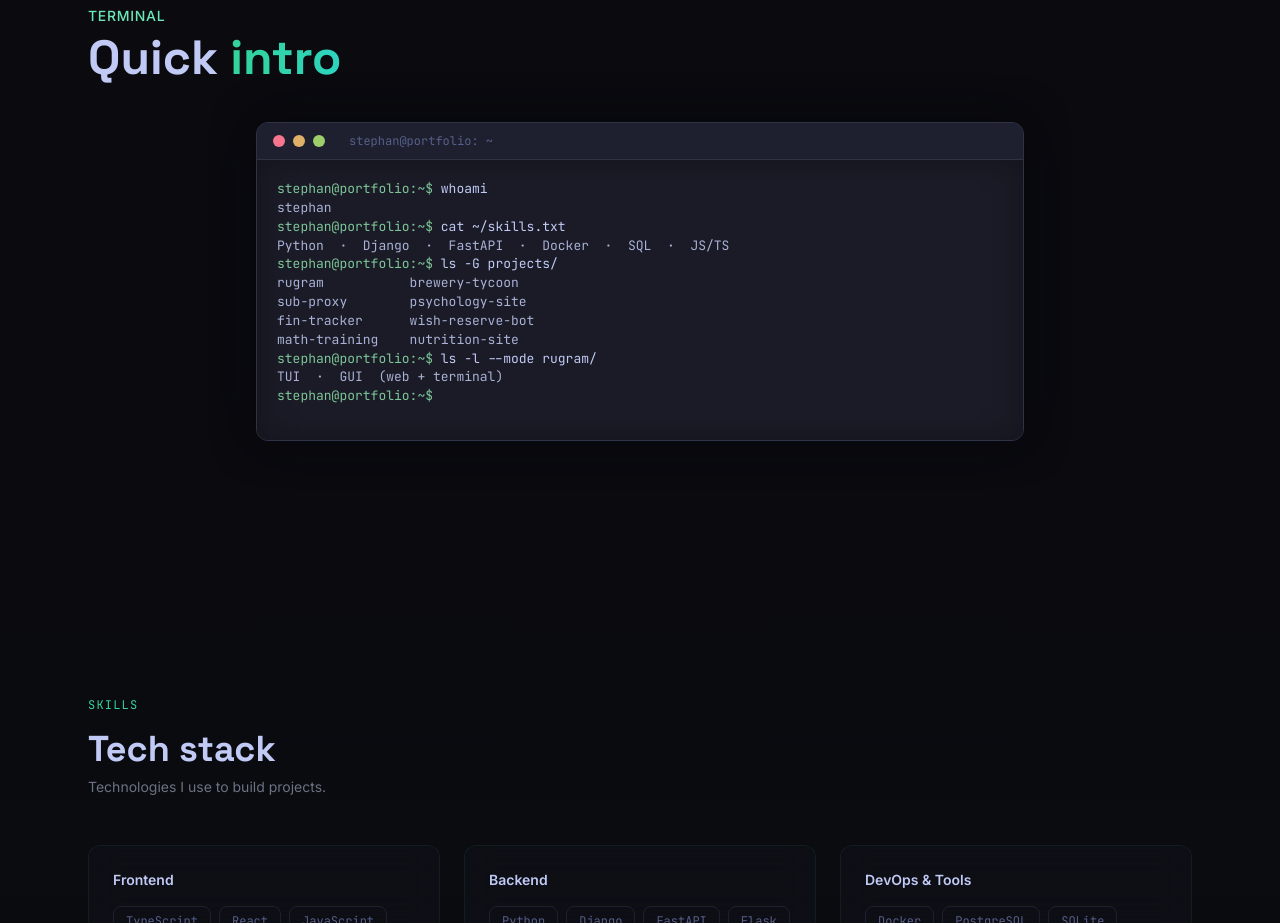
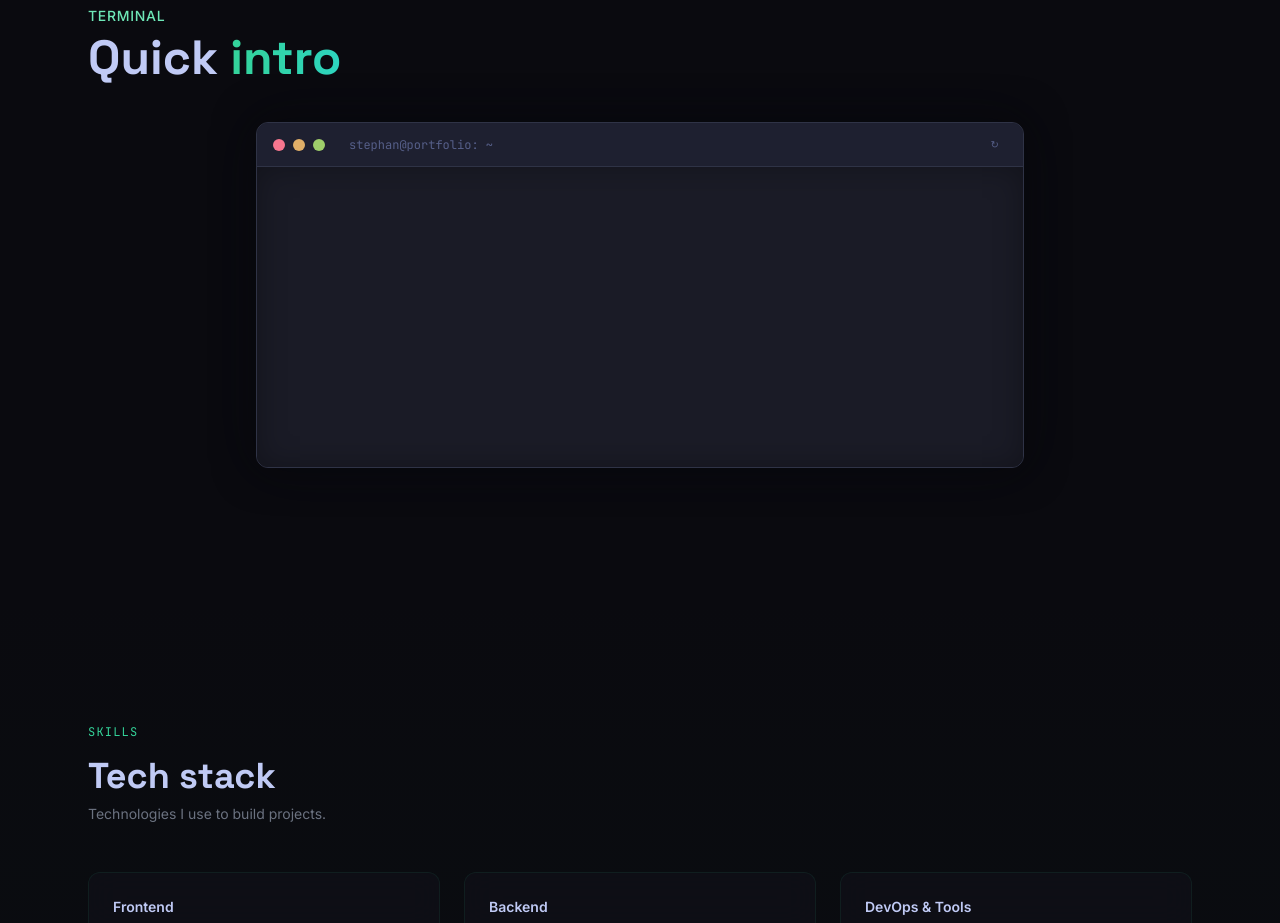
Before and after one commit to stephanvoytov/personal-site, a React (Vite) app: page / in a window 1280 px wide. Shown: the part 1740-2663 px from the top of the page. Built offline with nearby package versions, Linux system fonts and the light colour scheme.

Commit message:
feat: terminal i/o polish - line-by-line out, colored prompt, smooth scroll, restart

```diff
--- a/src/components/Terminal.jsx
+++ b/src/components/Terminal.jsx
@@ -4,30 +4,83 @@
 import { useLang } from '../LanguageContext'
 import { en } from '../i18n'
 
-const promptStr = 'stephan@portfolio:~$ '
 const FS = 13
 
-const charPattern = [48, 38, 58, 42, 52, 32, 62, 45, 38, 55, 42, 60, 36, 52, 46, 42]
+// Паттерны скорости: короткие команды быстрее
+const fastPattern = [60, 40, 30, 22, 18]
+const slowPattern = [75, 58, 45, 38, 32, 28, 26, 22, 20, 18, 16]
 
-const getCharDelays = (length) =>
-  Array.from({ length }, (_, i) => charPattern[i % charPattern.length])
+const getCharDelays = (cmd) => {
+  const base = cmd.length < 10 ? fastPattern : slowPattern
+  return Array.from({ length: cmd.length }, (_, i) => base[i % base.length])
+}
 
+// Планировщик команд
 const calcTimings = (sessions) => {
   const result = []
   let t = 200
+
   for (const session of sessions) {
     const promptTime = t
     t += 350
+
     const cmdStart = t
-    const charDelays = getCharDelays(session.cmd.length)
+    const charDelays = getCharDelays(session.cmd)
     for (const d of charDelays) t += d
-    const totalTypingTime = t - cmdStart
-    t += 180
-    const outTime = t
-    t += 250
-    result.push({ promptTime, cmdStart, totalTypingTime, charDelays, outTime })
+    const typingEnd = t
+
+    t += 200 // exec пауза
+    const execEnd = t
+
+    // Планируем построчный вывод
+    const outLines = session.out.split('\n')
+    const outSchedule = []
+    for (const line of outLines) {
+      outSchedule.push({ time: t, text: line })
+      t += 100 + Math.random() * 80
     }
-  return { sessions: result, total: t + 300 }
+    const outEnd = t
+
+    t += 250 // межсессионная пауза
+
+    result.push({
+      promptTime, cmdStart, typingEnd,
+      charDelays, execEnd,
+      outSchedule, outEnd,
+    })
+  }
+
+  return { sessions: result, total: t + 200 }
+}
+
+// Цветной вывод
+function OutputLine({ text }) {
+  const t = text.trim()
+  if (/^\d+ repos/i.test(t) || /^\d+ репозиториев/i.test(t)) {
+    return <div className="whitespace-pre"><span style={{ color: '#bb9af7' }}>{text}</span></div>
+  }
+  if (t === 'stephan' || t.includes('coding since') || t.includes('всегда строю')) {
+    return <div className="whitespace-pre"><span style={{ color: '#e0af68' }}>{text}</span></div>
+  }
+  if (t.startsWith('TUI') || t.startsWith('GUI') || t.includes('·')) {
+    return <div className="whitespace-pre"><span style={{ color: '#7ec699' }}>{text}</span></div>
+  }
+  // ls -G: цветные имена проектов
+  if (text.startsWith('  ')) {
+    const colors = ['#7ec699', '#61DAFB', '#f7768e', '#e0af68', '#bb9af7', '#9ece6a', '#2dd4bf', '#f59e0b']
+    const parts = text.trim().split(/\s+/)
+    return (
+      <div className="whitespace-pre" style={{ color: '#565f89' }}>
+        {parts.map((p, i) => (
+          <span key={i}>
+            {i > 0 ? '  ' : ''}
+            <span style={{ color: colors[i % colors.length] }}>{p}</span>
+          </span>
+        ))}
+      </div>
+    )
+  }
+  return <div className="whitespace-pre" style={{ color: '#a9b1d6' }}>{text}</div>
 }
 
 export default function Terminal() {
@@ -39,8 +92,7 @@
   const raf = useRef(null)
   const scrollRef = useRef(null)
 
-  useEffect(() => {
-    if (!inView) return
+  const startAnimation = () => {
     setElapsed(0)
     const delay = setTimeout(() => {
       const start = performance.now()
@@ -52,67 +104,81 @@
       raf.current = requestAnimationFrame(tick)
     }, 300)
     return () => { clearTimeout(delay); if (raf.current) cancelAnimationFrame(raf.current) }
-  }, [inView, t.terminal.sessions])
+  }
 
   useEffect(() => {
-    if (scrollRef.current) {
-      scrollRef.current.scrollTop = scrollRef.current.scrollHeight
+    if (!inView) return
+    const cleanup = startAnimation()
+    return cleanup
+  }, [inView, timing.total])
+
+  // Плавный скролл
+  useEffect(() => {
+    if (!scrollRef.current) return
+    const el = scrollRef.current
+    const target = el.scrollHeight
+    const current = el.scrollTop
+    const diff = target - current
+    if (diff > 20) {
+      el.scrollTop = current + Math.min(diff * 0.08 + 0.5, 10)
+    } else {
+      el.scrollTop = target
     }
   }, [elapsed])
 
   const renderLines = () => {
     const out = []
-
     for (let i = 0; i < sessions.length; i++) {
       const s = timing.sessions[i]
-      const session = sessions[i]
+      const ses = sessions[i]
       if (elapsed < s.promptTime) break
 
+      // Команда
       let cmdShown = ''
       let isTyping = false
-      let execPause = false
+      let execPhase = false
 
-      if (elapsed >= s.cmdStart) {
+      if (elapsed >= s.cmdStart && elapsed < s.typingEnd) {
         const typingElapsed = elapsed - s.cmdStart
-        if (typingElapsed < s.totalTypingTime) {
         let charsToShow = 0
         let acc = 0
-          for (let c = 0; c < session.cmd.length; c++) {
+        for (let c = 0; c < ses.cmd.length; c++) {
           acc += s.charDelays[c]
           if (acc <= typingElapsed) charsToShow = c + 1
         }
-          cmdShown = session.cmd.slice(0, charsToShow)
+        cmdShown = ses.cmd.slice(0, charsToShow)
         isTyping = true
-        } else {
-          cmdShown = session.cmd
-          execPause = elapsed < s.outTime
-        }
+      } else if (elapsed >= s.typingEnd) {
+        cmdShown = ses.cmd
+        execPhase = elapsed < s.execEnd
       }
 
-      const showOut = elapsed >= s.outTime
+      // Вывод — строки по расписанию
+      const shownLines = []
+      for (const line of s.outSchedule) {
+        if (elapsed >= line.time) shownLines.push(line.text)
+      }
+      const outComplete = shownLines.length === s.outSchedule.length
 
       out.push({
-        prompt: promptStr,
-        cmd: cmdShown,
-        isTyping,
-        execPause,
-        showOut,
-        out: showOut ? session.out : '',
+        cmd: cmdShown, isTyping, execPhase, shownLines, outComplete,
       })
     }
 
     const allDone = elapsed >= timing.total
     const last = out[out.length - 1]
+    let showCursor = false
+    if (out.length > 0 && last?.outComplete && !allDone) showCursor = true
 
-    let showCursorOnNewPrompt = false
-    if (out.length > 0 && last.showOut && !allDone) {
-      showCursorOnNewPrompt = true
+    return { out, allDone, showCursor }
   }
 
-    return { out, allDone, showCursorOnNewPrompt }
+  const { out, allDone, showCursor } = renderLines()
+
+  const restart = () => {
+    if (raf.current) cancelAnimationFrame(raf.current)
+    startAnimation()
   }
-
-  const { out, allDone, showCursorOnNewPrompt } = renderLines()
 
   return (
     <section id="terminal" className="relative py-24 md:py-32">
@@ -136,14 +202,15 @@
               className="rounded-xl overflow-hidden"
               style={{
                 boxShadow: '0 0 40px rgba(0, 0, 0, 0.5), 0 0 60px rgba(122, 162, 247, 0.03)',
-                border: '1px solid #2f3346',
-                background: '#1a1b26',
+                border: '1px solid #2f3346', background: '#1a1b26',
               }}
             >
+              {/* Title bar */}
               <div
-                className="flex items-center gap-2 px-4 py-2.5 select-none"
+                className="flex items-center justify-between px-4 py-2.5 select-none"
                 style={{ background: '#1e2030', borderBottom: '1px solid #2f3346' }}
               >
+                <div className="flex items-center gap-2">
                   <span className="w-3 h-3 rounded-full" style={{ background: '#f7768e' }} />
                   <span className="w-3 h-3 rounded-full" style={{ background: '#e0af68' }} />
                   <span className="w-3 h-3 rounded-full" style={{ background: '#9ece6a' }} />
@@ -151,13 +218,23 @@
                     stephan@portfolio: ~
                   </span>
                 </div>
+                <button
+                  onClick={restart}
+                  className="px-2 py-1 text-[10px] font-mono rounded hover:bg-white/5 transition-colors"
+                  style={{ color: '#565f89' }}
+                  title="Restart"
+                >
+                  ↻
+                </button>
+              </div>
 
+              {/* Terminal body */}
               <div
                 ref={scrollRef}
                 className="overflow-y-auto"
                 style={{
                   background: '#1a1b26',
-                  maxHeight: '380px',
+                  maxHeight: '420px',
                   scrollbarWidth: 'thin',
                   scrollbarColor: '#2f3346 transparent',
                 }}
@@ -168,22 +245,31 @@
                     fontSize: `${FS}px`,
                     lineHeight: 1.45,
                     color: '#c0caf5',
-                    minHeight: '280px',
+                    minHeight: '300px',
                     boxShadow: 'inset 0 0 30px rgba(0,0,0,0.3)',
                   }}
                 >
                   {out.map((line, i) => (
                     <div key={i}>
                       <div className="whitespace-pre-wrap break-all">
-                        <span style={{ color: '#7ec699' }}>{line.prompt}</span>
+                        <span style={{ color: '#7ec699' }}>stephan</span>
+                        <span style={{ color: '#565f89' }}>@portfolio</span>
+                        <span style={{ color: '#7ec699' }}>:~$ </span>
                         <span style={{ color: '#c0caf5' }}>{line.cmd}</span>
-                        {(line.isTyping || line.execPause) && <span className="cursor-block" />}
+                        {(line.isTyping || line.execPhase) && <span className="cursor-block" />}
                       </div>
-                      {line.showOut && (
-                        <div className="whitespace-pre-wrap" style={{ color: '#a9b1d6' }}>
-                          {line.out.split('\n').map((l, j) => (
-                            <div key={j}>{l}</div>
+
+                      {line.shownLines.length > 0 && (
+                        <div>
+                          {line.shownLines.map((text, j) => (
+                            <OutputLine key={j} text={text} />
                           ))}
+                        </div>
+                      )}
+
+                      {line.execPhase && (
+                        <div className="text-[10px] mt-0.5" style={{ color: '#565f89' }}>
+                          ⏳ executing...
                         </div>
                       )}
                     </div>
@@ -191,25 +277,33 @@
 
                   {out.length === 0 && <span className="cursor-block" />}
 
-                  {showCursorOnNewPrompt && (
+                  {showCursor && (
                     <div className="whitespace-pre-wrap break-all">
-                      <span style={{ color: '#7ec699' }}>{promptStr}</span>
+                      <span style={{ color: '#7ec699' }}>stephan</span>
+                      <span style={{ color: '#565f89' }}>@portfolio</span>
+                      <span style={{ color: '#7ec699' }}>:~$ </span>
                       <span className="cursor-block" />
                     </div>
                   )}
 
                   {allDone && (
+                    <>
                       <div className="whitespace-pre-wrap break-all">
-                      <span style={{ color: '#7ec699' }}>{promptStr}</span>
+                        <span style={{ color: '#7ec699' }}>stephan</span>
+                        <span style={{ color: '#565f89' }}>@portfolio</span>
+                        <span style={{ color: '#7ec699' }}>:~$ </span>
                         <span className="cursor-block" />
                       </div>
+                      <div className="mt-3 text-[10px] text-center" style={{ color: '#2f3346' }}>
+                        [Session completed · click ↻ to restart]
+                      </div>
+                    </>
                   )}
 
                   <style>{`
                     .cursor-block {
                       display: inline-block;
-                      width: 7px;
-                      height: 15px;
+                      width: 7px; height: 15px;
                       background: #7ec699;
                       vertical-align: text-bottom;
                       margin-left: 1px;
```
Lines whose indentation alone changed are shown as unchanged.
